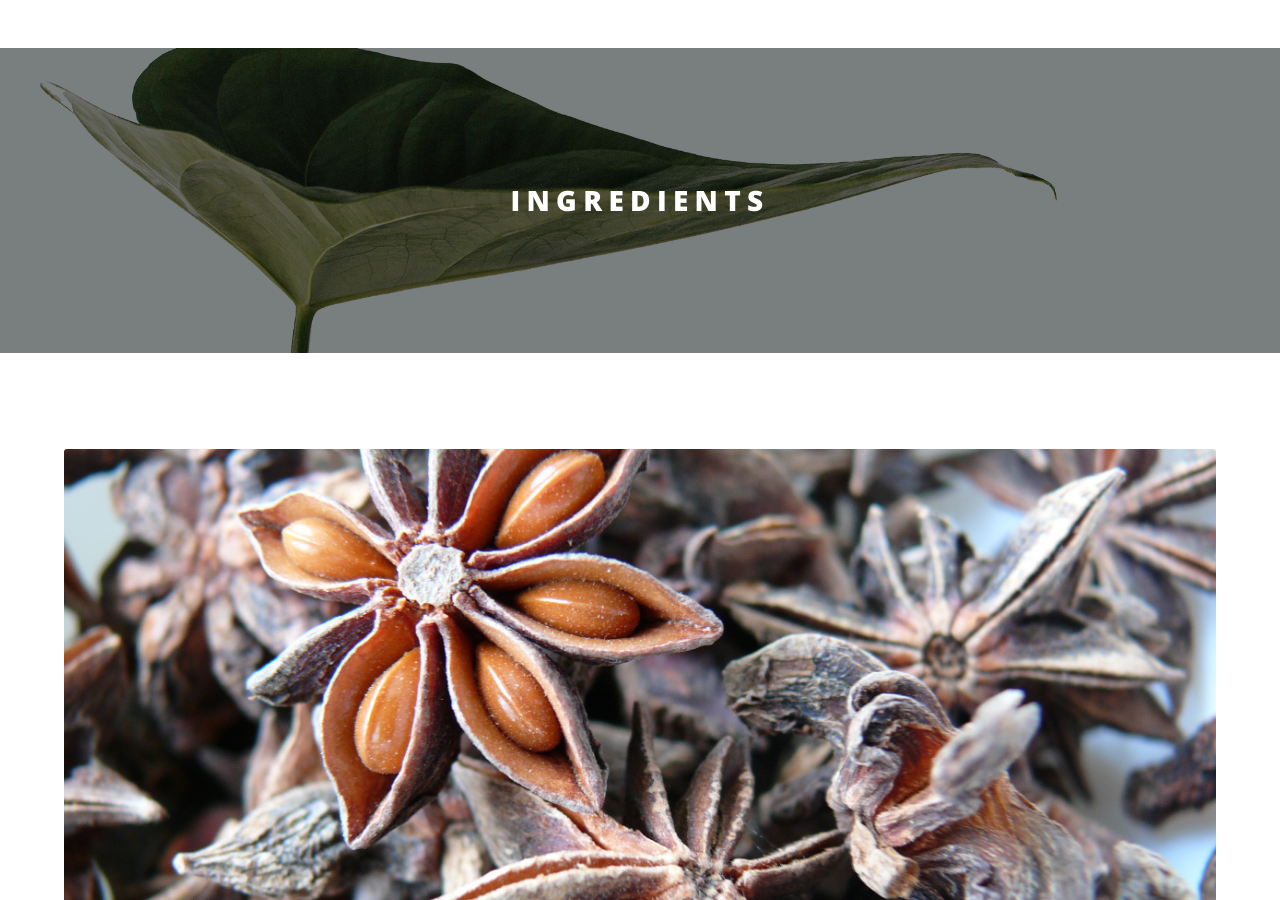
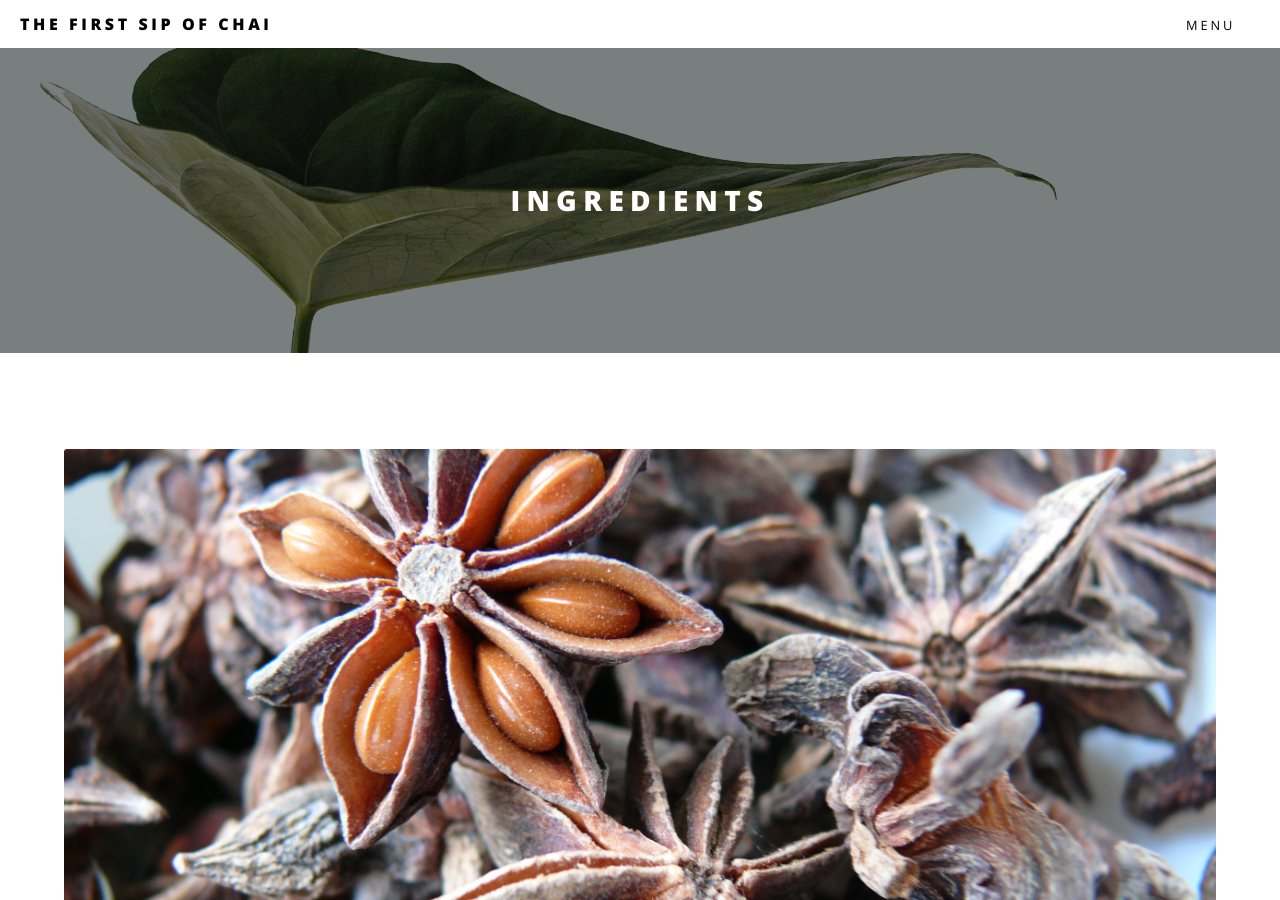
Before and after one commit to the-first-sip-of-chai/the-first-sip-of-chai.github.io, a Jekyll site: the page built from ingredients.html, in a window 1280 px wide and 900 px high. Built offline with Jekyll 4.4.1, drawn with Linux system fonts in a browser that asks for light colours.

Commit message:
head/foot color

```diff
--- a/_includes/footer.html
+++ b/_includes/footer.html
@@ -1,29 +1,29 @@
 <!-- Footer -->
 <footer id="footer" style="color: black">
-  <center><h2>The First Sip of Chai</h2></center>
-  <ul class="icons">
+  <center><h2 style="color: black">The First Sip of Chai</h2></center>
+  <ul class="icons" style="color: black">
     {% for socloc in site.social %}
     {% if socloc[1] %}
     {% if socloc[0] == 'email' %}
-    <li><a target="_blank" href="{{ socloc[1] }}" class="icon fa-envelope-o"
+    <li><a target="_blank" href="{{ socloc[1] }}" class="icon fa-envelope-o" style="color: black"
            ><span class="label">E-mail</span></a></li>
     {% else %}
     <li><a target="_blank" href="{{ socloc[1] }}" class="icon fa-{{ socloc[0] }}"
-           ><span class="label">{{ socloc[0] }}</span></a></li>
+           ><span class="label" style="color: black">{{ socloc[0] }}</span></a></li>
     {% endif %}
     {% endif %}
     {% endfor %}
   </ul>
-  <ul class="copyright">
-    <li><a href="https://thefirstsipoftea.com">The First Sip of Tea</a></li>
-    <li><a href="https://sonofagunseasonings.com">Son of a Gun Seasoning</a></li>
+  <ul class="copyright" style="color: black">
+    <li><a href="https://thefirstsipoftea.com" style="color: black">The First Sip of Tea</a></li>
+    <li><a href="https://sonofagunseasonings.com" style="color: black">Son of a Gun Seasoning</a></li>
     <li>&copy; {% assign thisyear = site.time | date: "%Y" %}
     {% if site.first_published %}
       {% capture diff %}{{ site.first_published | minus:thisyear }}{% endcapture %}
       {% if diff contains '-' %}{{ site.first_published }},{% endif %}
     {% endif %}
     {{ thisyear }}
-    <a href="https://thespicehut.com">{% if site.owner %}{{ site.owner }}{% else %}{{ site.title }}{% endif %}</a></li>
+    <a href="https://thespicehut.com" style="color: black">{% if site.owner %}{{ site.owner }}{% else %}{{ site.title }}{% endif %}</a></li>
     <!-- <li>Design: <a href="http://html5up.net" target="_blank">HTML5 UP</a></li>
     <li>Built with: <a href="http://jekyllrb.com" target="_blank">Jekyll</a></li> -->
   </ul>
--- a/_includes/header.html
+++ b/_includes/header.html
@@ -1,10 +1,10 @@
 <!-- Header -->
 <header id="header"{% if page.layout == 'landing' %} class="alt"{% endif %} style="color: black">
-  <h1><a href="{{ site.baseurl }}/index.html">{{ site.title }}</a></h1>
+  <h1><a href="{{ site.baseurl }}/index.html" style="color: black">{{ site.title }}</a></h1>
   <nav id="nav">
     <ul>
-      <li class="special">
-        <a href="#menu" class="menuToggle"><span>Menu</span></a>
+      <li class="special" style="color: black">
+        <a href="#menu" class="menuToggle" style="color: black"><span>Menu</span></a>
         <div id="menu">
           <ul>
             <li><a href="index.html">Home</a></li>
@@ -13,10 +13,10 @@
             <li><a href="{{ my_page.url | prepend: site.baseurl }}">{{ my_page.title }}</a></li>
             {% endif %}
             {% endfor %}
-            <li><a href="#">Sign Up</a></li>
+            <!-- <li><a href="#">Sign Up</a></li>
             <li><a href="#">Log In</a></li>
             <li><a href="{{ "/feed.xml" | prepend: site.baseurl }}"
-                   class="icon fa-feed"> RSS Feed</a></li>
+                   class="icon fa-feed"> RSS Feed</a></li> -->
           </ul>
         </div>
       </li>
```
